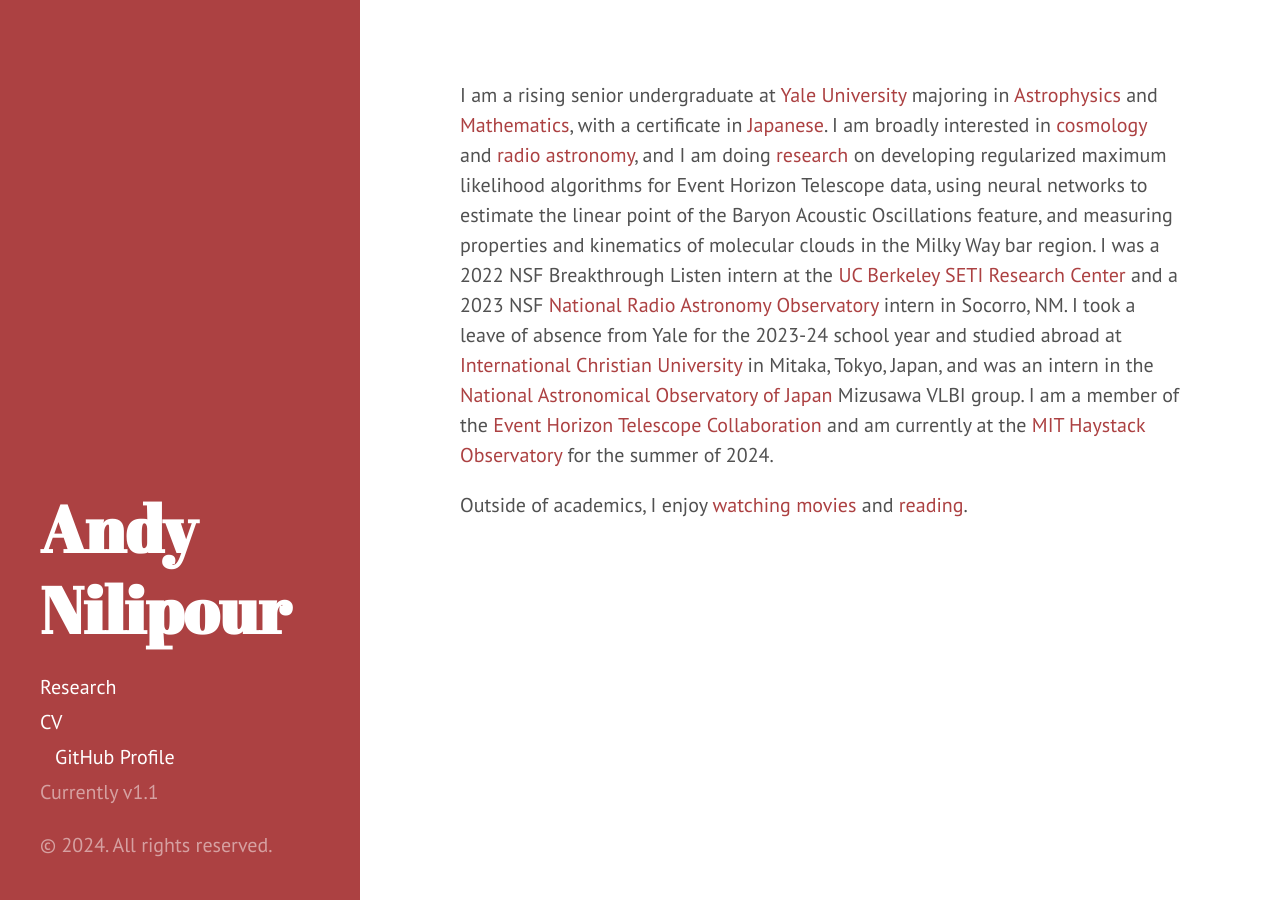
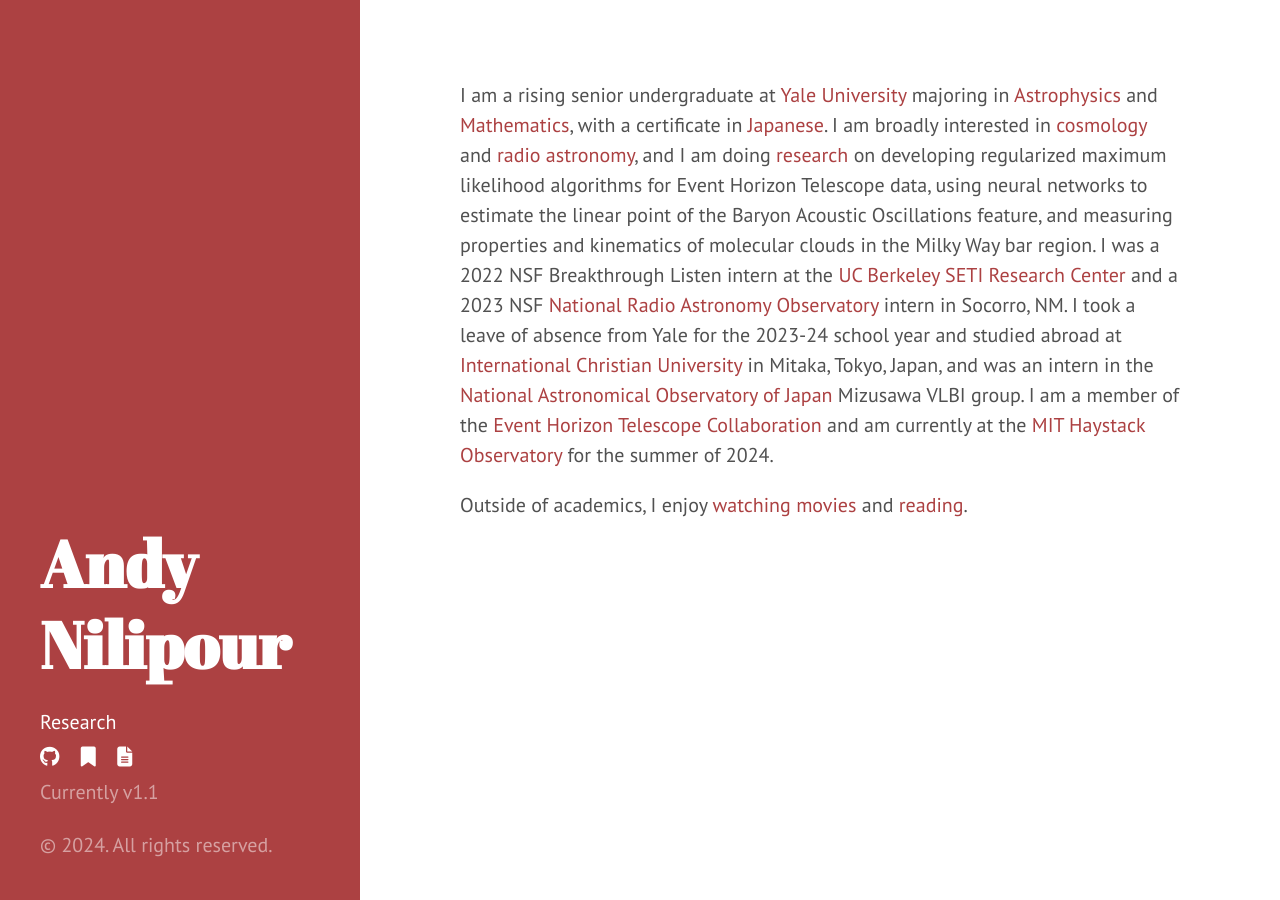
Before and after one commit to anilipour/anilipour.github.io, a Jekyll site: the page built from index.md, in a window 1280 px wide. Built offline with Jekyll 4.4.1, drawn with Linux system fonts in a browser that asks for light colours; nearby versions of some CDN libraries.

Commit message:
Change sidebar to icons

```diff
--- a/_config.yml
+++ b/_config.yml
@@ -23,3 +23,5 @@ version:          1.1
 
 github:
   repo:           https://github.com/anilipour/
+
+ads_link:         https://ui.adsabs.harvard.edu/search/q=%20author%3A%22nilipour%22%20year%3A2020-&sort=date%20desc%2C%20bibcode%20desc&p_=0
--- a/_includes/head.html
+++ b/_includes/head.html
@@ -30,7 +30,7 @@
   <link rel="alternate" type="application/rss+xml" title="RSS" href="/atom.xml">
 
   <!-- Icons -->
-  <link rel="stylesheet" href="https://cdnjs.cloudflare.com/ajax/libs/font-awesome/4.7.0/css/font-awesome.min.css">
+  <link rel="stylesheet" href="https://cdnjs.cloudflare.com/ajax/libs/font-awesome/6.1.1/css/all.min.css" integrity="sha512-KfkfwYDsLkIlwQp6LFnl8zNdLGxu9YAA1QvwINks4PhcElQSvqcyVLLD9aMhXd13uQjoXtEKNosOWaZqXgel0g==" crossorigin="anonymous" referrerpolicy="no-referrer" />
 
   <!-- MathJax-->
   <script type="text/x-mathjax-config">
--- a/_includes/sidebar.html
+++ b/_includes/sidebar.html
@@ -28,7 +28,14 @@
             {% endif %}
         {% endif %}
       {% endfor %}
-      <a class="sidebar-nav-item" href="/files/anilipourCV.pdf" target="_blank">CV</a> <a class="sidebar-nav-item" href="{{ site.github.repo }}" target="_blank"><i class="fa-brands fa-github"></i>GitHub Profile</a>
+      <!-- <a class="sidebar-nav-item" href="/files/anilipourCV.pdf" target="_blank">CV</a> -->
+      <!-- above is old use case for custom sidebar links -->
+
+      <span class="sidebar-nav-item">
+        <a href="{{ site.github.repo }}"><i class="fab fa-github"></i></a> &nbsp;&nbsp;
+        <a href="{{ site.ads_link }}"><i class="fa fa-bookmark"></i></a> &nbsp;&nbsp;
+        <a href="/files/anilipourCV.pdf"><i class="fa fa-file-text"></i></a>
+      </span>
       <span class="sidebar-nav-item">Currently v{{ site.version }}</span>
     </nav>
 
```
